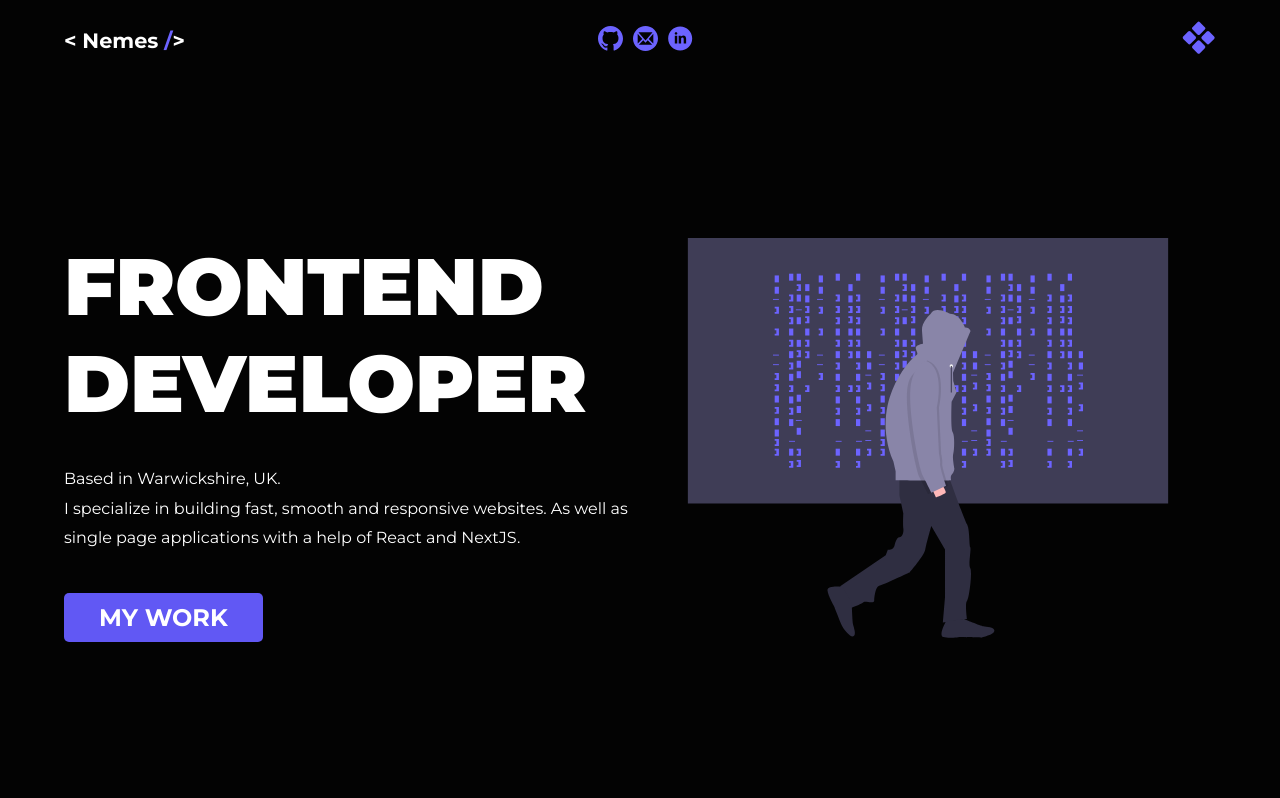
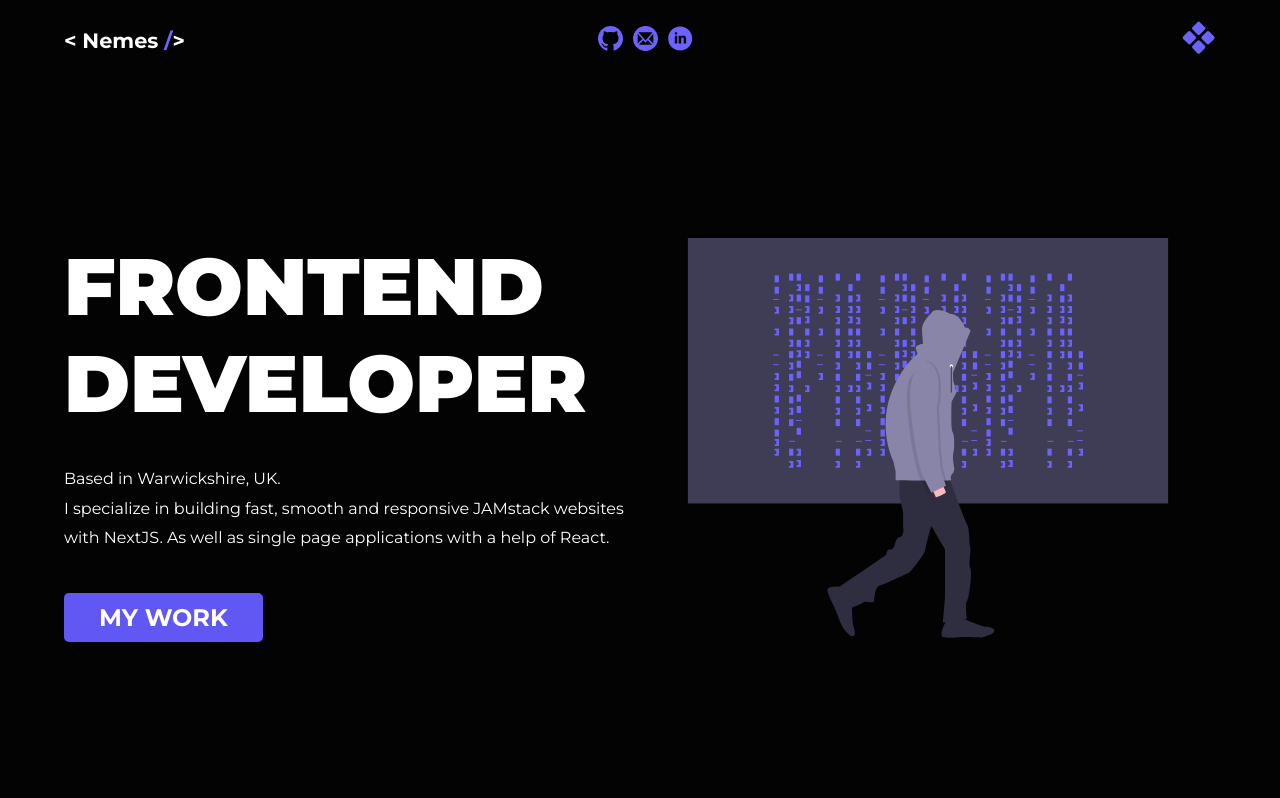
Before and after one commit to NemesOliver/portfolio-nextJS, a Next.js app: page / in a window 1280 px wide. Shown: the top 798 px of the page. Built offline with nearby package versions, Linux system fonts and the light colour scheme.

Commit message:
chore: Update landing page text

```diff
--- a/pages/index.js
+++ b/pages/index.js
@@ -30,8 +30,8 @@ export default function Home() {
               <h1>FRONTEND DEVELOPER</h1>
               <p>
                 Based in Warwickshire, UK. <br />I specialize in building fast,
-                smooth and responsive websites. As well as single page applications with
-                a help of React and NextJS.
+                smooth and responsive JAMstack websites with NextJS. As well as
+                single page applications with a help of React.
               </p>
               <Button content="MY WORK" to="/work" />
             </Flex>
```
